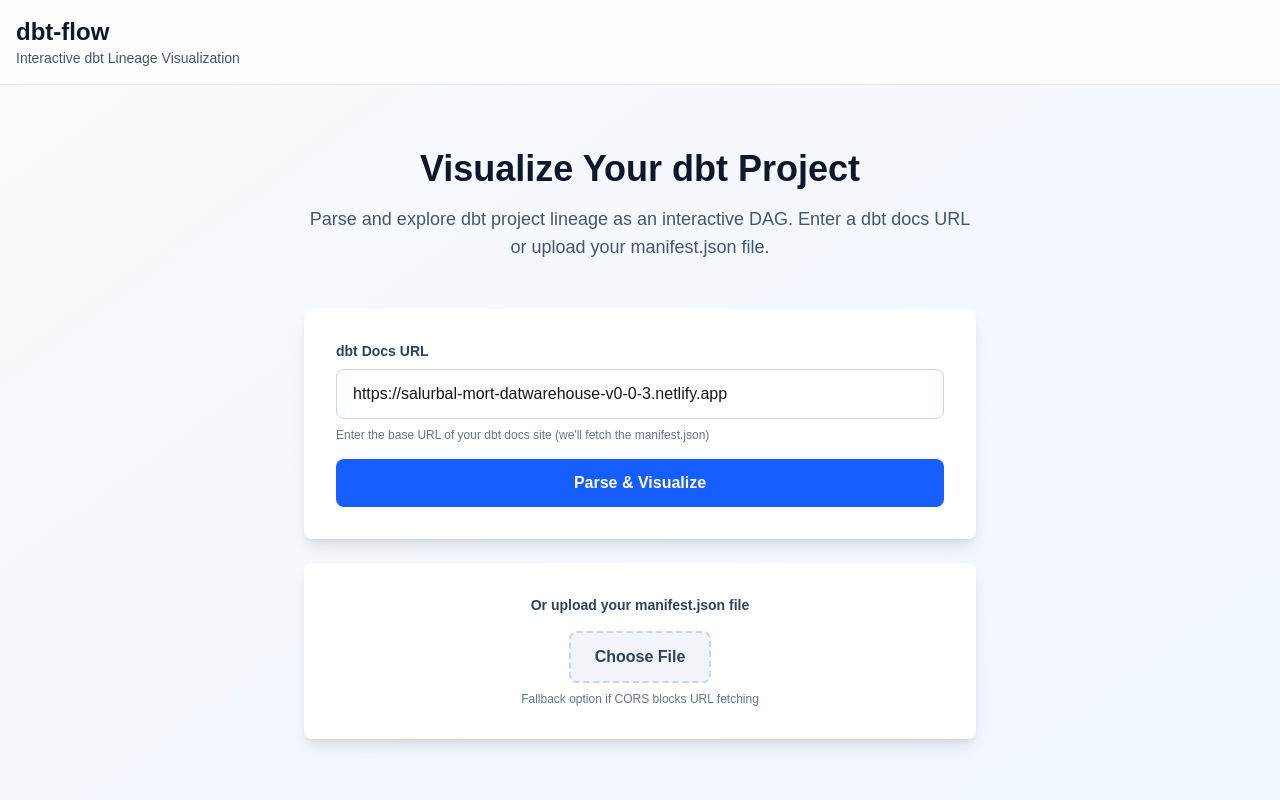
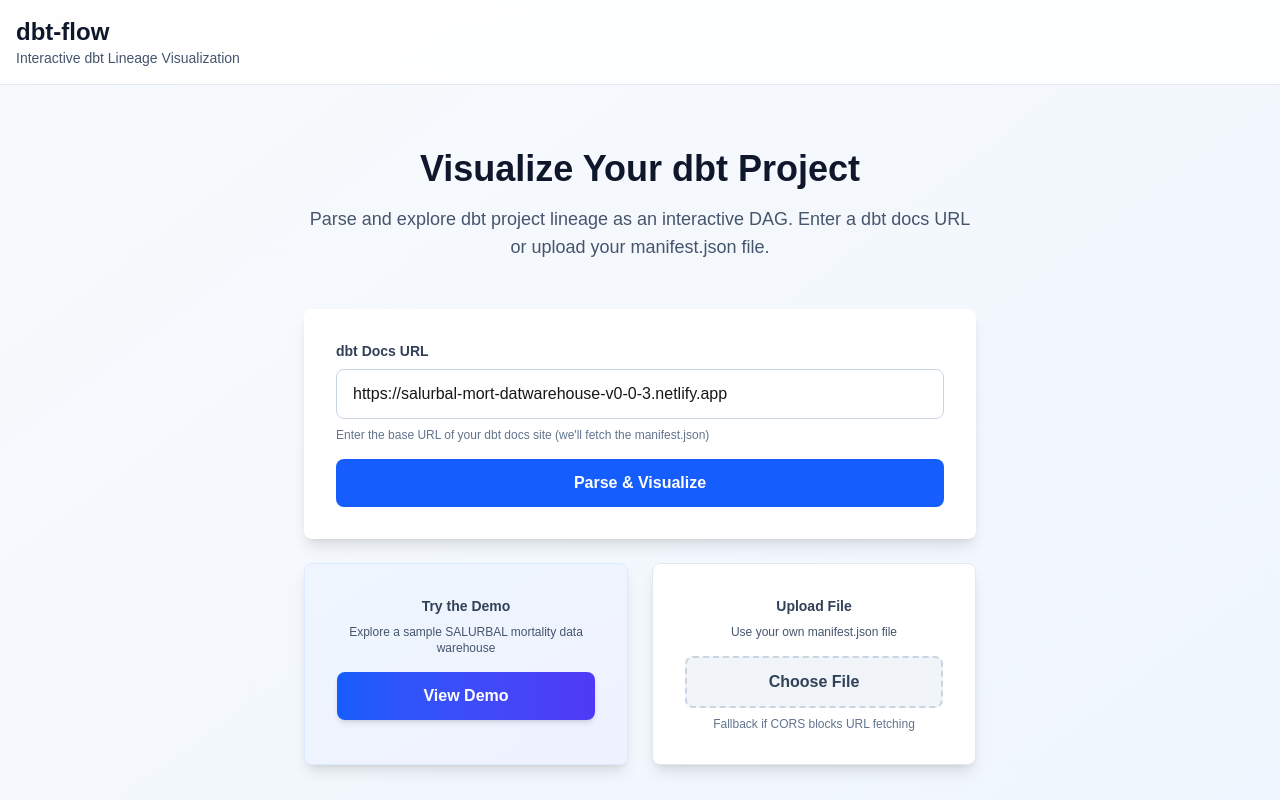
Before and after one commit to ran-codes/dbt-flow, a Next.js app: page / in a window 1280 px wide. Shown: the top 800 px of the page. Built offline with nearby package versions, Linux system fonts and the light colour scheme.

Commit message:
fixed github pages test.json

```diff
--- a/src/app/page.tsx
+++ b/src/app/page.tsx
@@ -19,20 +19,36 @@
     setIsLoading(true);
 
     try {
-      // TODO: Remove this dev override before release - uses local test.json
+      const manifest = await fetchManifest(url);
+      const { nodes, edges } = buildGraph(manifest.nodes);
+      setGraph(nodes, edges, manifest);
+      router.push('/visualize');
+    } catch (err) {
+      setError(err instanceof Error ? err.message : 'Failed to parse manifest');
+    } finally {
+      setIsLoading(false);
+    }
+  };
+
+  const handleDemoClick = async () => {
+    setError('');
+    setIsLoading(true);
+
+    try {
+      // Load the demo test.json from public folder
       const response = await fetch('/test.json');
-      if (!response.ok) throw new Error('Failed to load test manifest');
+      if (!response.ok) throw new Error('Failed to load demo manifest');
       const manifest = await response.json() as DbtManifest;
       const parsed = {
         nodes: [...Object.values(manifest.nodes || {}), ...Object.values(manifest.sources || {})],
-        projectName: manifest.metadata?.project_name || 'Test Project',
+        projectName: manifest.metadata?.project_name || 'Demo Project',
         generatedAt: manifest.metadata?.generated_at || new Date().toISOString()
       };
       const { nodes, edges } = buildGraph(parsed.nodes);
       setGraph(nodes, edges, parsed);
       router.push('/visualize');
     } catch (err) {
-      setError(err instanceof Error ? err.message : 'Failed to parse manifest');
+      setError(err instanceof Error ? err.message : 'Failed to load demo manifest');
     } finally {
       setIsLoading(false);
     }
@@ -113,13 +129,37 @@
             </form>
           </div>
 
+          {/* Demo and File Upload Options */}
+          <div className="grid grid-cols-1 md:grid-cols-2 gap-6">
+            {/* Demo Button */}
+            <div className="bg-gradient-to-br from-blue-50 to-indigo-50 rounded-lg shadow-lg p-8 border border-blue-100">
+              <div className="text-center">
+                <p className="text-sm font-semibold text-slate-700 mb-2">
+                  Try the Demo
+                </p>
+                <p className="text-xs text-slate-600 mb-4">
+                  Explore a sample SALURBAL mortality data warehouse
+                </p>
+                <button
+                  onClick={handleDemoClick}
+                  disabled={isLoading}
+                  className="w-full bg-gradient-to-r from-blue-600 to-indigo-600 hover:from-blue-700 hover:to-indigo-700 disabled:from-blue-400 disabled:to-indigo-400 text-white font-semibold py-3 px-6 rounded-lg transition-all shadow-md hover:shadow-lg"
+                >
+                  {isLoading ? 'Loading...' : 'View Demo'}
+                </button>
+              </div>
+            </div>
+
             {/* File Upload */}
-          <div className="bg-white rounded-lg shadow-lg p-8">
+            <div className="bg-white rounded-lg shadow-lg p-8 border border-slate-200">
               <div className="text-center">
-              <p className="text-sm font-semibold text-slate-700 mb-4">
-                Or upload your manifest.json file
+                <p className="text-sm font-semibold text-slate-700 mb-2">
+                  Upload File
                 </p>
-              <label className="inline-block cursor-pointer">
+                <p className="text-xs text-slate-600 mb-4">
+                  Use your own manifest.json file
+                </p>
+                <label className="inline-block cursor-pointer w-full">
                   <input
                     type="file"
                     accept=".json"
@@ -127,13 +167,14 @@
                     disabled={isLoading}
                     className="hidden"
                   />
-                <span className="inline-block bg-slate-100 hover:bg-slate-200 text-slate-700 font-semibold py-3 px-6 rounded-lg border-2 border-dashed border-slate-300 transition-colors">
+                  <span className="block bg-slate-100 hover:bg-slate-200 disabled:bg-slate-50 text-slate-700 font-semibold py-3 px-6 rounded-lg border-2 border-dashed border-slate-300 transition-colors">
                     Choose File
                   </span>
                 </label>
                 <p className="mt-2 text-xs text-slate-500">
-                Fallback option if CORS blocks URL fetching
+                  Fallback if CORS blocks URL fetching
                 </p>
+              </div>
             </div>
           </div>
 
```
Lines whose indentation alone changed are shown as unchanged.
